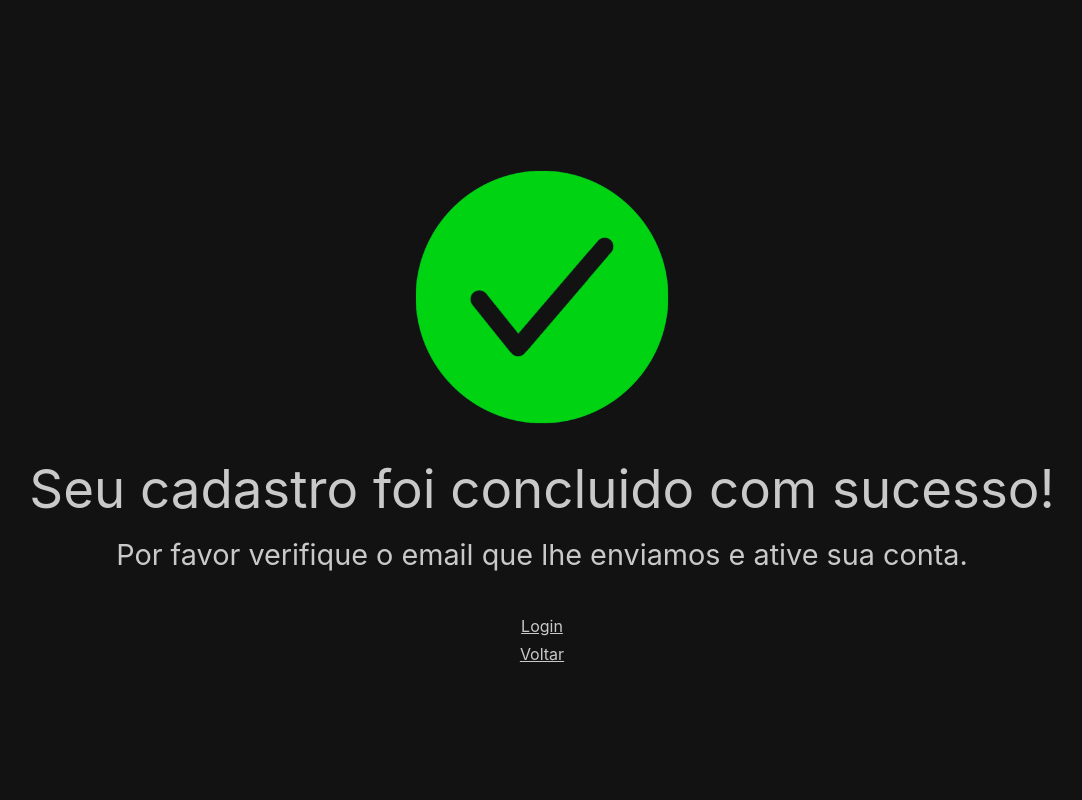
After one commit to VitorCRF/KMFlix, a PHP site: page /html/cadastroFinalizado.html in a window 1280 px wide. The commit adds this page. Shown: the whole page, without its empty margins (98-1180 px from the left). Run offline with PHP 8.4, Linux system fonts and the light colour scheme.

Commit message:
Cadastro 1.2
-Adicionado tela de conclusão de cadastro.
-Adicionado mais verificações dos campos de cadastro.

```diff
--- a/css/cadastro.css
+++ b/css/cadastro.css
@@ -18,6 +18,20 @@
 }
 
 .campo-cadastro::placeholder {
+    padding-left: 1rem;
+}
+
+.campo-cadastro-invalido {
+    background-color: var(--gray-line);
+    border: 0.1px;
+    border-style: solid;
+    border-color: red;
+    width: 40rem;
+    height: 4rem;
+    border-radius: 10px;
+}
+
+.campo-cadastro-invalido::placeholder {
     padding-left: 1rem;
 }
 
@@ -42,3 +56,54 @@
     cursor: pointer;
     border: 0;
 }
+
+
+
+
+
+
+/* Tela de cadastro finalizado */
+
+.imagem-verificado {
+    width: 20rem;
+    height: 20rem;
+    cursor: pointer;
+}
+
+.h1-finalizar-cadastro {
+    text-align: center;
+    color: var(--gray-line);
+    font-family: -apple-system, BlinkMacSystemFont, 'Segoe UI', Roboto, Oxygen, Ubuntu, Cantarell, 'Open Sans', 'Helvetica Neue', sans-serif;
+    font-size: 3.3rem;
+    font-weight: normal;
+}
+
+.h2-finalizar-cadastro {
+    text-align: center;
+    color: var(--gray-line);
+    font-family: -apple-system, BlinkMacSystemFont, 'Segoe UI', Roboto, Oxygen, Ubuntu, Cantarell, 'Open Sans', 'Helvetica Neue', sans-serif;
+    font-size: 1.8rem;
+    font-weight: normal;
+    margin-top: 1rem;
+}
+
+.p-link {
+    text-align: center;
+    color: var(--gray-line);
+    font-family: -apple-system, BlinkMacSystemFont, 'Segoe UI', Roboto, Oxygen, Ubuntu, Cantarell, 'Open Sans', 'Helvetica Neue', sans-serif;
+    font-size: 1rem;
+    font-weight: normal;
+    text-decoration: underline;
+    cursor: pointer;
+    margin-top: 0.5rem;
+}
+
+.div-container2 {
+    width: 100%;
+    height: 100%;
+    display: flex;
+    flex-direction:column;
+    justify-content: center;
+    align-items: center;
+    vertical-align: center;
+}
--- a/html/cadastro.html
+++ b/html/cadastro.html
@@ -7,7 +7,6 @@
         <script type="text/javascript" src="../js/sjcl.js"></script>
         <link rel="stylesheet" type="text/css" href="../css/global.css">
         <link rel="stylesheet" type="text/css" href="../css/cadastro.css">
-
     </head>
 
     <body class="body">
--- /dev/null
+++ b/html/cadastroFinalizado.html
@@ -0,0 +1,37 @@
+<html>
+
+    <head>
+
+        <meta charset="utf-8">
+        <script type="text/javascript" src="../js/jquery-3.5.1.js"></script>
+        <script type="text/javascript" src="../js/sjcl.js"></script>
+        <link rel="stylesheet" type="text/css" href="../css/global.css">
+        <link rel="stylesheet" type="text/css" href="../css/cadastro.css">
+
+    </head>
+
+    <body>
+
+        <div>
+
+            <div class="div-container">
+
+                <div class="div-container2">
+
+                    <a href="../index.html"><img src="../public/img/verified_icon.png" class="imagem-verificado" alt="icon verified"></a>
+                    <h1 class="h1-finalizar-cadastro">Seu cadastro foi concluido com sucesso!</h1>
+                    <h2 class="h2-finalizar-cadastro">Por favor verifique o email que lhe enviamos e ative sua conta.</h2>
+
+                    <br><br>
+                    <a><p class="p-link">Login</p></a>
+                    <a href="../index.html"><p class="p-link">Voltar</p></a>
+
+                </div>
+
+            </div>
+
+        </div>
+
+    </body>
+
+</html>
```
Also changed, not shown: js/cadastroScript.js (+39 -5 lines), public/img/verified_icon.png (added).
